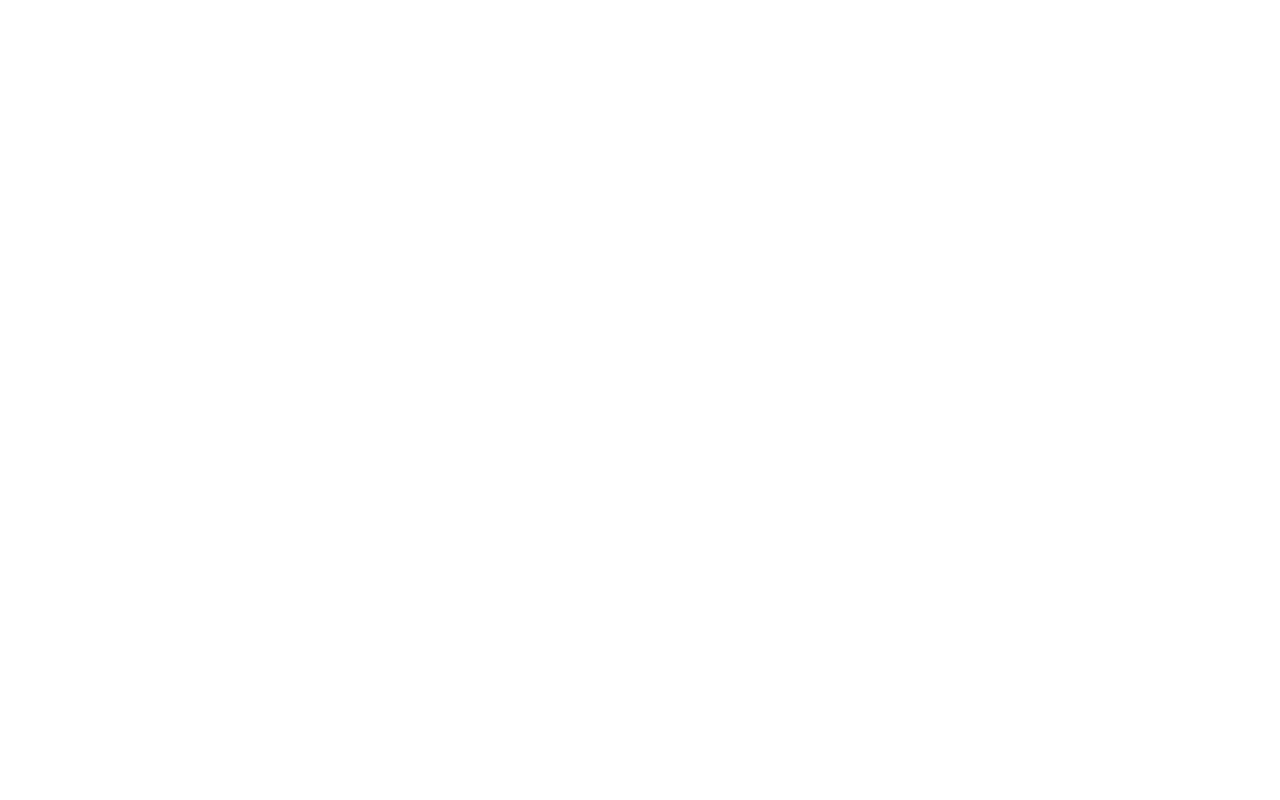
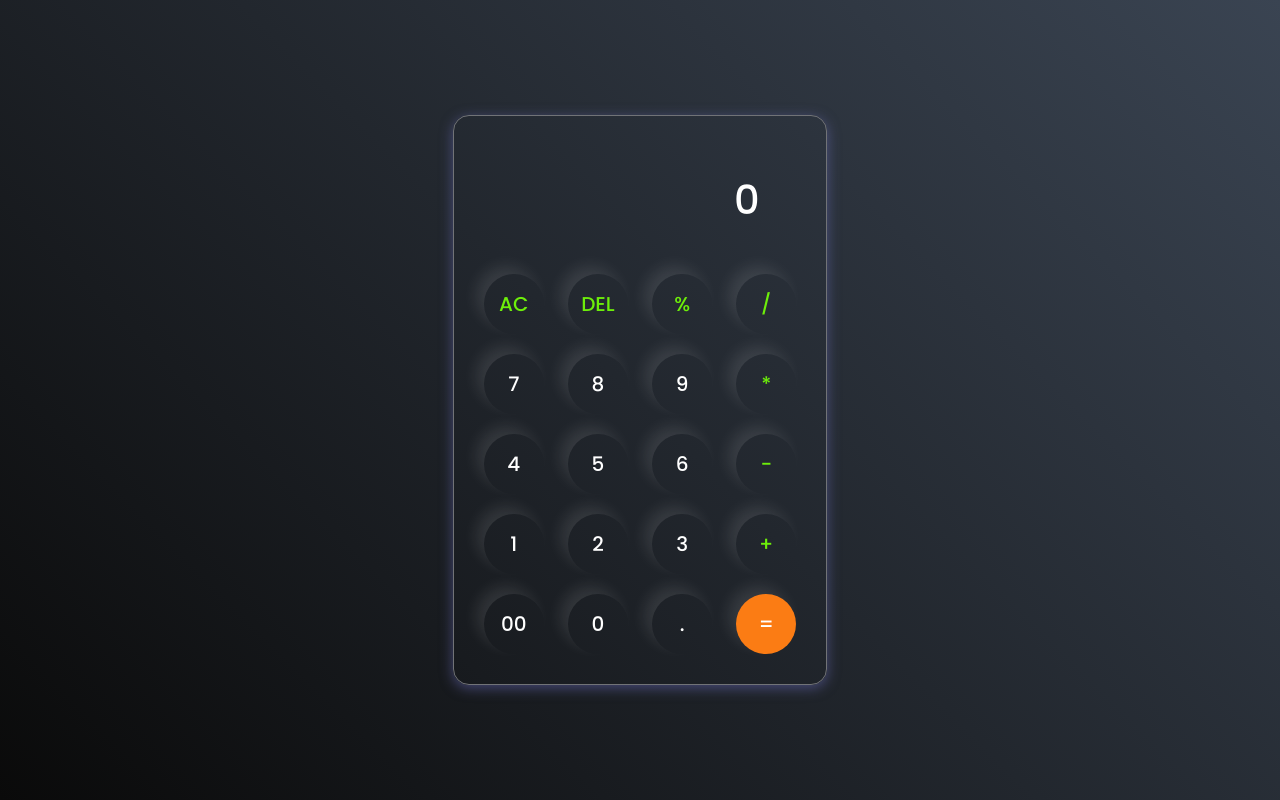
Before and after one commit to Marufajerin/assignment4, a plain HTML site: page index.html in a window 1280 px wide. Drawn offline with Linux system fonts and the light colour scheme.

Commit message:
project added

```diff
--- a/index.html
+++ b/index.html
@@ -3,9 +3,44 @@
 <head>
     <meta charset="UTF-8">
     <meta name="viewport" content="width=device-width, initial-scale=1.0">
-    <title>my repository</title>
+    <link rel="stylesheet" href="style.css">
+    <title>Calculator</title>
 </head>
 <body>
+    <div class="calculator">
+        <input type="text" placeholder="0" id="inputBox">
+        <div>
+            <button class="operator">AC</button>
+            <button class="operator">DEL</button>
+            <button class="operator">%</button>
+            <button class="operator">/</button>
+        </div>
+        <div>
+            <button>7</button>
+            <button>8</button>
+            <button>9</button>
+            <button class="operator">*</button>
+        </div>
+        <div>
+            <button>4</button>
+            <button>5</button>
+            <button>6</button>
+            <button class="operator">-</button>
+        </div>
+        <div>
+            <button>1</button>
+            <button>2</button>
+            <button>3</button>
+            <button class="operator">+</button>
+        </div>
+        <div>
+            <button>00</button>
+            <button>0</button>
+            <button>.</button>
+            <button class="equalBtn">=</button>
+        </div>
+    </div>
+    <script src="script.js"></script>
 
 </body>
 </html>
--- /dev/null
+++ b/script.js
@@ -0,0 +1,27 @@
+let input = document.getElementById('inputBox');
+let buttons = document.querySelectorAll('button');
+
+let string = "";
+let arr = Array.from(buttons);
+arr.forEach(button => {
+    button.addEventListener('click', (e) => {
+        if (e.target.innerHTML == '=') {
+            string = eval(string);
+            input.value = string;
+        }
+        else if (e.target.innerHTML == 'AC') {
+            string = "";
+            input.value = string;
+        }
+        else if (e.target.innerHTML == 'DEL') {
+            string = string.substring(0, string.
+            length-1);
+            input.value = string;
+        }
+
+        else {
+            string += e.target.innerHTML;
+            input.value = string;
+        }
+    });
+});
--- /dev/null
+++ b/style.css
@@ -0,0 +1,58 @@
+@import url('https://fonts.googleapis.com/css2?family=Open+Sans:ital,wght@0,300..800;1,300..800&family=Poppins:wght@500&display=swap');
+*{
+    margin: 0;
+    padding: 0;
+    box-sizing: border-box;
+    font-family: "Poppins", sans-serif;
+
+}
+body{
+    width: 100%;
+    height: 100vh;
+    display: flex;
+    justify-content: center;
+    align-items: center;
+    background: linear-gradient(45deg,
+    #0a0a0a,#3a4452);
+}
+.calculator{
+    border: 1px solid #717377;
+    padding: 20px;
+    border-radius: 16px;
+    background: transparent;
+    box-shadow: 0px 3px 13px rgba(113, 115, 199, 0.5);
+}
+input{
+    width: 300px;
+    border: none;
+    padding: 24px;
+    margin: 10px;
+    background: transparent;
+    box-shadow: 0px 3px 15px rgbs(84,84,84,0.1);
+    font-size: 40px;
+    text-align: right;
+    cursor: pointer;
+    color: #ffffff;
+
+}
+input::placeholder{
+    color: #ffffff;
+}
+button{
+    border: none;
+    width: 60px;
+    height: 60px;
+    margin: 10px;
+    border-radius: 50%;
+    background: transparent;
+    color: #ffffff;
+    font-size: 20px;
+    box-shadow: -8px -8px 15px rgba(255, 255, 255, 0.1);
+    cursor: pointer;
+}
+.equalBtn{
+    background-color: #fb7c14;
+}
+.operator{
+    color: #6dee0a;
+}
```
